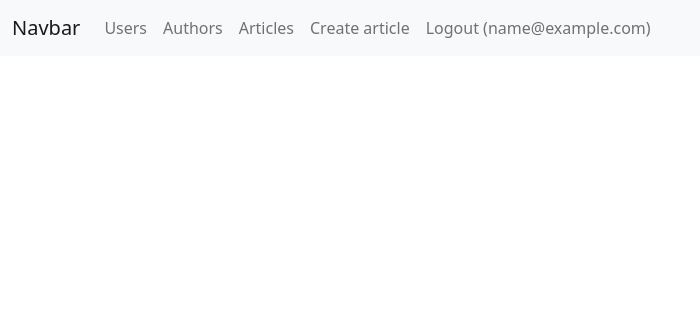
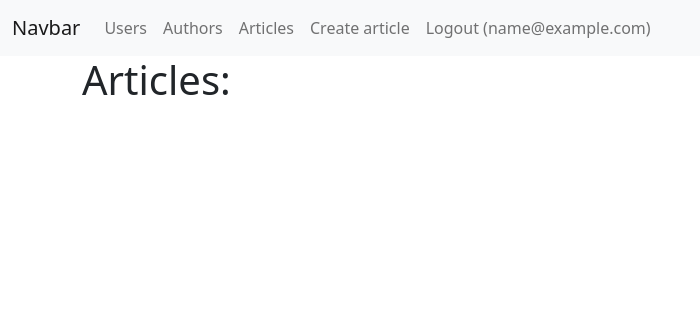
Before and after one commit to alexkifor/GB-flask, a Flask app: template blog/templates/articles/list.html in a window 1280 px wide. Shown: the top 316 px of the page, without its empty margins (0-700 px from the left). Run offline with Flask 2, Linux system fonts and the light colour scheme; the template is opened without the code that fills it, so the values that code supplies are empty; the visitor is signed in with stand-in values (Sample User, id 1); data comes from the database, SQL or seed files in the repository; parts of the project's set-up code (start-up, migrations or seed data) failed here and were passed over; some libraries are stand-ins or nearby versions.

Commit message:
change article/views

```diff
--- a/blog/templates/articles/list.html
+++ b/blog/templates/articles/list.html
@@ -6,9 +6,9 @@
 {% endblock %}
 
 {% block body %}
-    <!-- <div class="row">
-        <h1>Count: {{ count_articles }}</h1>
-    </div> -->
+    <div class="row">
+        <h1>Articles:</h1>
+    </div>
     <div class="row row-cols-1 row-cols-md-4 g-4">
         {% for article in articles %}
             <div class="col">
```
